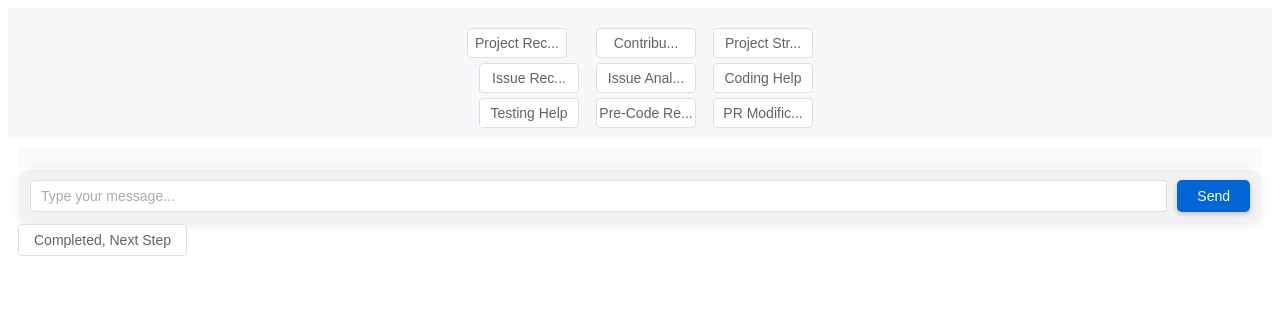
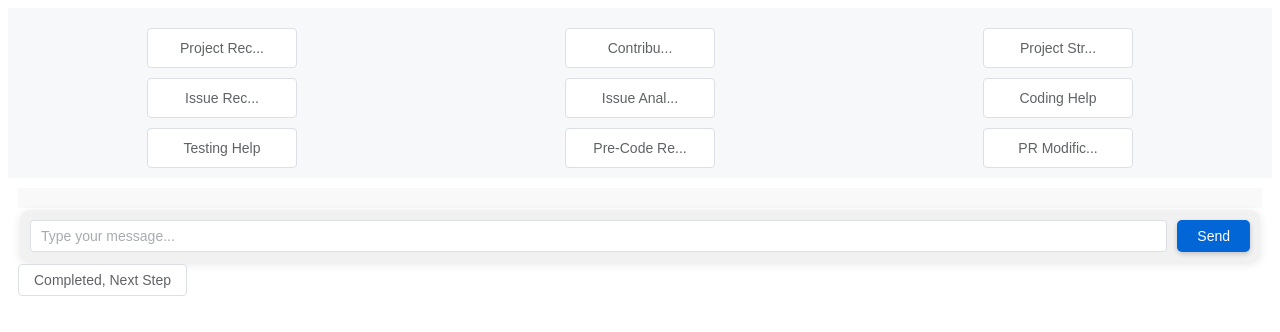
Before and after one commit to yhzhu99/OSSerCopilot, a Vue app: page / in a window 1280 px wide. Shown: the top 332 px of the page. Built offline with nearby package versions, Linux system fonts and the light colour scheme.

Commit message:
fix: first button alignment issue

```diff
--- a/src/App.vue
+++ b/src/App.vue
@@ -136,17 +136,27 @@ onMounted(() => {
 .nav-bar {
   display: grid;
   grid-template-columns: repeat(3, 1fr);
-  gap: 5px;
+  gap: 10px;
   margin-top: 10px;
+  width: 100%;
+  justify-content: center;
 }
 
 .nav-button {
-  width: 100px;
-  height: 30px;
+  width: 100%;
+  max-width: 150px;
+  height: 40px;
   white-space: nowrap;
   overflow: hidden;
   text-overflow: ellipsis;
   text-align: center;
+  justify-self: center;
+  margin-left: 0 !important; /* 覆盖 Element Plus 的默认左边距 */
+}
+
+/* 确保按钮组中的所有按钮都没有左边距 */
+.nav-bar :deep(.el-button-group .el-button) {
+  margin-left: 0 !important;
 }
 
 .content {
--- a/vite.config.js
+++ b/vite.config.js
@@ -22,4 +22,9 @@ export default defineConfig({
       host: 'localhost',
     },
   },
+  resolve: {
+    alias: {
+      '@': '/src',
+    },
+  },
 });
```
